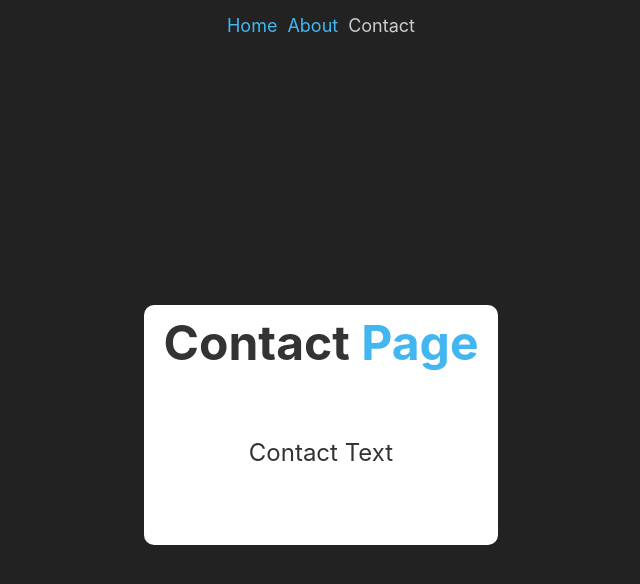
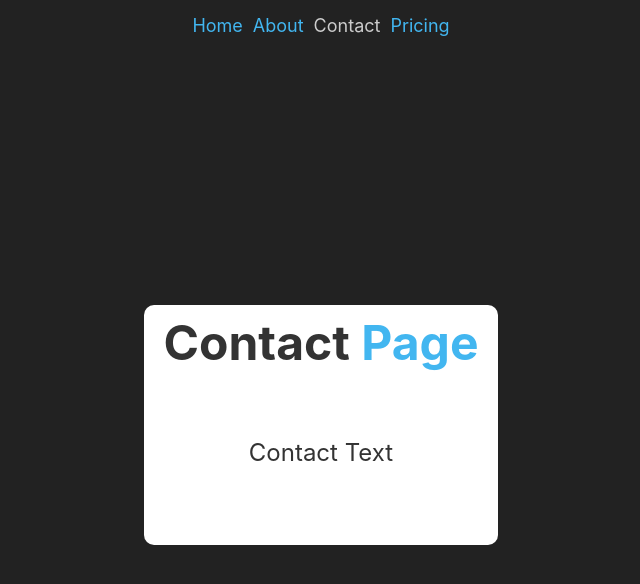
Before and after one commit to qbixmex/next-demo-2023, a Next.js app: page /contact in a window 1280 px wide. Shown: the top 584 px of the page, without its empty margins (319-959 px from the left). Built offline with nearby package versions, Linux system fonts and the light colour scheme.

Commit message:
pricing-page-and-dynamic-links

```diff
--- a/components/Navbar.tsx
+++ b/components/Navbar.tsx
@@ -2,12 +2,25 @@ import Link from 'next/link';
 import { ActiveLink } from './ActiveLink';
 import style from './Navbar.module.css';
 
+type Item = {
+  id: number;
+  text: string;
+  href: string;
+};
+
+const menuItems: Item[] = [
+  { id: 1, text: 'Home', href: '/' },
+  { id: 2, text: 'About', href: '/about' },
+  { id: 3, text: 'Contact', href: '/contact' },
+  { id: 4, text: 'Pricing', href: '/pricing' },
+];
+
 export function Navbar() {
   return (
     <nav className={ style['menu-container'] }>
-      <ActiveLink text="Home" href="/" />
-      <ActiveLink text="About" href="/about" />
-      <ActiveLink text="Contact" href="/contact" />
+      { menuItems.map(({ id, text, href }) => (
+        <ActiveLink key={ id } text={ text } href={ href } />
+      )) }
     </nav>
   );
 }
```
Also changed, not shown: pages/pricing/index.tsx (added, +11 -0 lines).
